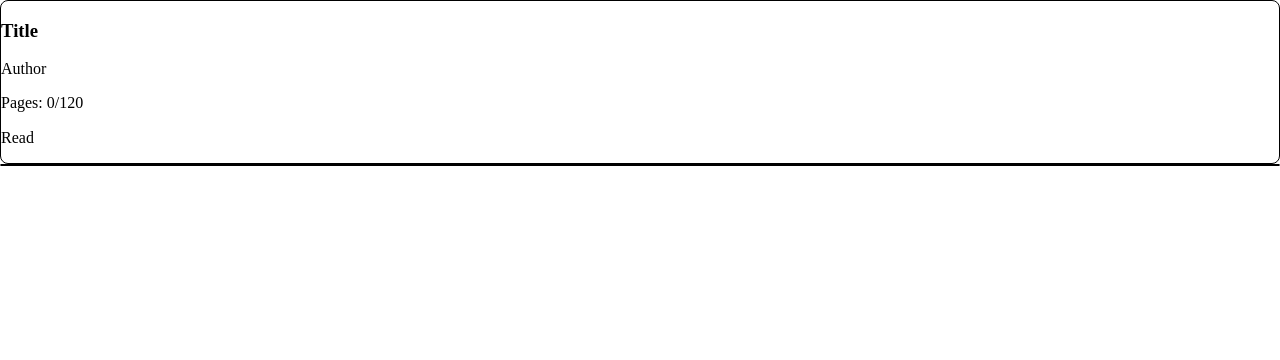
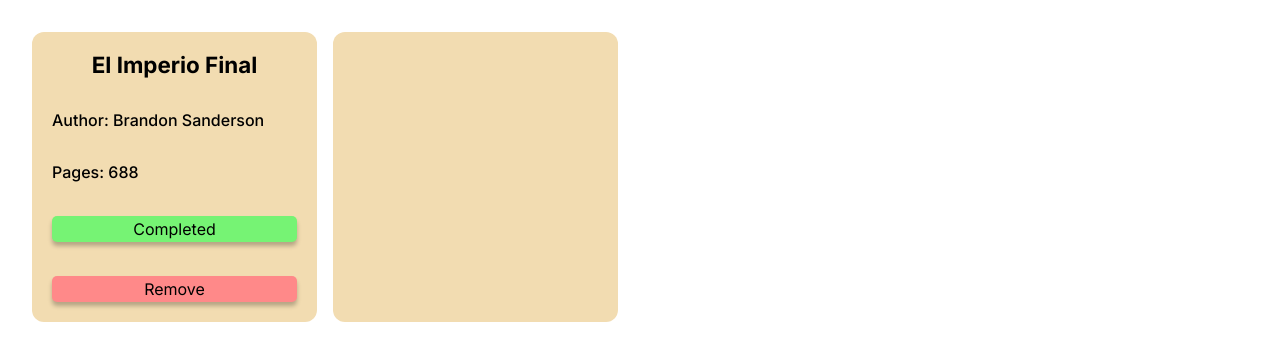
Before and after one commit to MatBenA/library, a website: page index.html in a window 1280 px wide. Drawn offline with Linux system fonts and the light colour scheme.

Commit message:
card style added

```diff
--- a/index.html
+++ b/index.html
@@ -4,17 +4,24 @@
         <meta charset="UTF-8" />
         <meta name="viewport" content="width=device-width, initial-scale=1.0" />
         <title>Library</title>
-        <link rel="stylesheet" href="./styles/style.css" />
+        <link rel="stylesheet" href="./styles/card.css" />
         <link rel="stylesheet" href="./styles/normalize.css" />
+        <link rel="preconnect" href="https://fonts.googleapis.com" />
+        <link rel="preconnect" href="https://fonts.gstatic.com" crossorigin />
+        <link
+            href="https://fonts.googleapis.com/css2?family=Inter:wght@100..900&display=swap"
+            rel="stylesheet"
+        />
         <script defer src="./src/script.js"></script>
     </head>
     <body>
         <section class="library">
             <div class="book-card">
-                <h3>Title</h3>
-                <div class="author"><p>Author</p></div>
-                <div class="pages"><p>Pages: 0/120</p></div>
-                <div class="isread"><p>Read</p></div>
+                <h3>El Imperio Final</h3>
+                <div>Author: Brandon Sanderson</div>
+                <div>Pages: 688</div>
+                <button class="completed">Completed</button>
+                <button class="remove">Remove</button>
             </div>
         </section>
     </body>
--- /dev/null
+++ b/styles/card.css
@@ -0,0 +1,85 @@
+:root {
+    --card: #f2dcb1;
+
+    --btn-grn: #76f374;
+    --btn-grn-hver: #39ff35;
+    --btn-grn-clck: #23b120;
+
+    --btn-red: #ff8989;
+    --btn-red-hver: #ff4747;
+    --btn-red-clck: #b02525;
+}
+
+body {
+    font-family: "Inter", sans-serif;
+    font-optical-sizing: auto;
+    font-weight: 400;
+    font-style: normal;
+}
+
+h3,
+p {
+    margin: 0;
+}
+
+h3 {
+    text-align: center;
+    font-size: 1.4rem;
+    font-weight: bold;
+}
+
+.library {
+    padding: 2rem;
+    display: flex;
+    gap: 1rem;
+}
+
+.book-card {
+    width: 245px;
+    min-height: 250px;
+    padding: 20px;
+    border-radius: 12px;
+    background-color: var(--card);
+
+    display: flex;
+    flex-direction: column;
+    align-content: center;
+    justify-content: space-between;
+}
+
+.book-card > div {
+    font-weight: 500;
+}
+
+.book-card > button {
+    border-radius: 5px;
+    outline: none;
+    border: none;
+    padding: 4px;
+    box-shadow: 0 4px 4px rgb(0, 0, 0, 0.25);
+    cursor: pointer;
+}
+
+.completed {
+    background-color: var(--btn-grn);
+}
+
+.completed:hover {
+    background-color: var(--btn-grn-hver);
+}
+
+.completed:active {
+    background-color: var(--btn-grn-clck);
+}
+
+.remove {
+    background-color: var(--btn-red);
+}
+
+.remove:hover {
+    background-color: var(--btn-red-hver);
+}
+
+.remove:active {
+    background-color: var(--btn-red-clck);
+}
--- a/styles/style.css
+++ /dev/null
@@ -1,5 +0,0 @@
-.book-card {
-    border: 1px solid black;
-    border-radius: 0.5rem;
-    width: ;
-}
```
